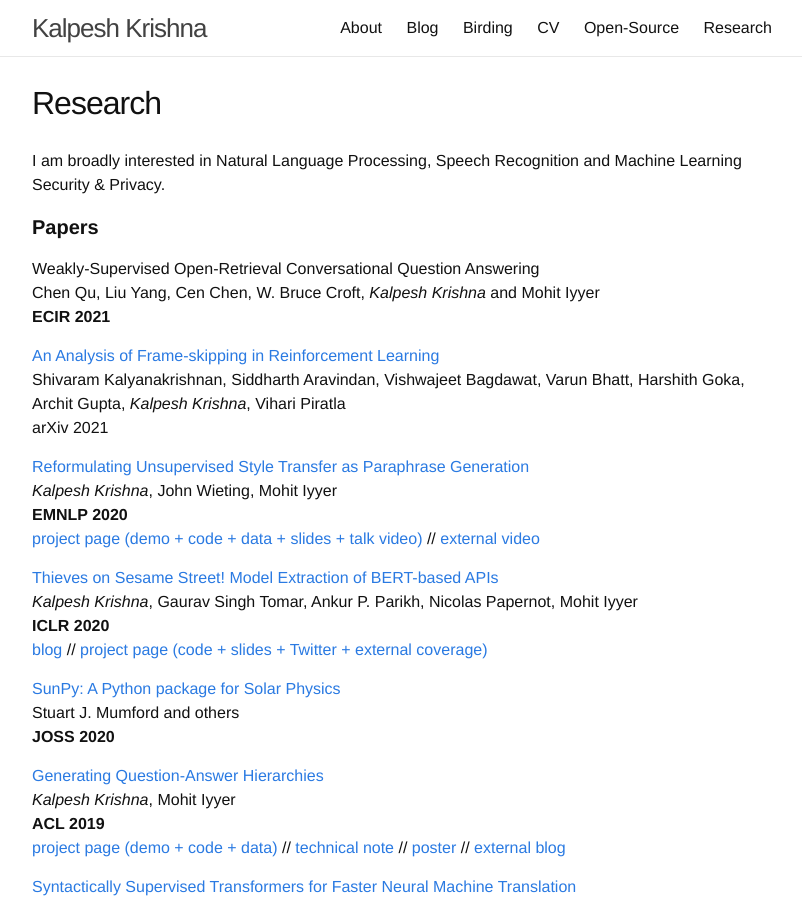
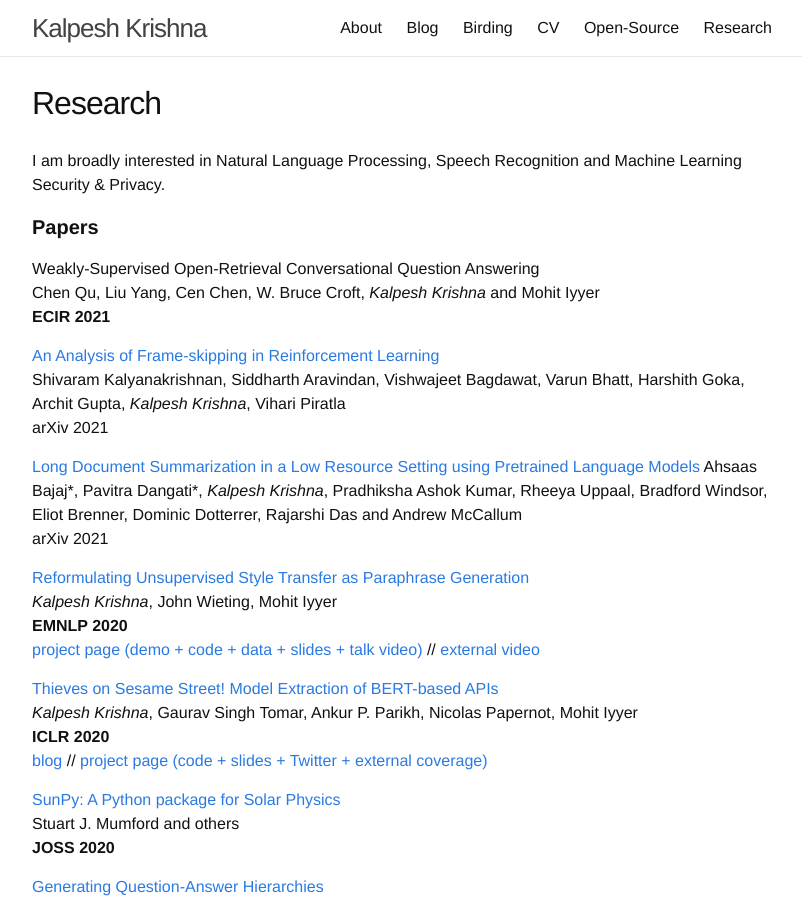
Before and after one commit to martiansideofthemoon/martiansideofthemoon.github.io, a Jekyll site: the page built from _pages/research.md, in a window 1280 px wide and 900 px high. Shown: the whole window, without its empty margins (238-1040 px from the left). Built offline with Jekyll 4.4.1, drawn with Linux system fonts in a browser that asks for light colours; comment, search, counter and statistics services are not loaded.

Commit message:
Update research.md

```diff
--- a/_pages/research.md
+++ b/_pages/research.md
@@ -13,6 +13,10 @@ Chen Qu, Liu Yang, Cen Chen, W. Bruce Croft, *Kalpesh Krishna* and Mohit Iyyer
 
 [An Analysis of Frame-skipping in Reinforcement Learning](https://arxiv.org/abs/2102.03718)
 Shivaram Kalyanakrishnan, Siddharth Aravindan, Vishwajeet Bagdawat, Varun Bhatt, Harshith Goka, Archit Gupta, *Kalpesh Krishna*, Vihari Piratla
+arXiv 2021
+
+[Long Document Summarization in a Low Resource Setting using Pretrained Language Models](http://arxiv.org/abs/2103.00751)
+Ahsaas Bajaj\*, Pavitra Dangati\*, *Kalpesh Krishna*, Pradhiksha Ashok Kumar, Rheeya Uppaal, Bradford Windsor, Eliot Brenner, Dominic Dotterrer, Rajarshi Das and Andrew McCallum
 arXiv 2021
 
 [Reformulating Unsupervised Style Transfer as Paraphrase Generation](https://arxiv.org/abs/2010.05700)
```
